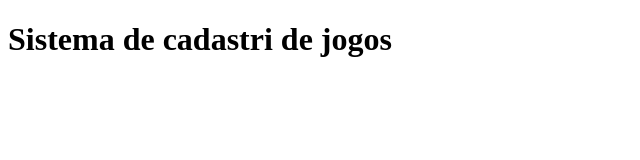
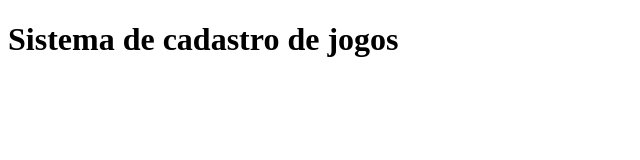
Before and after one commit to DanielPFerreira/sistema-de-cadastro, a plain HTML site: page index.html in a window 1280 px wide. Shown: the whole page, without its empty margins (0-640 px from the left). Drawn offline with Linux system fonts and the light colour scheme.

```diff
--- a/index.html
+++ b/index.html
@@ -6,7 +6,7 @@
     <title>Meus jogos</title>
 </head>
 <body>
-    <h1>Sistema de cadastri de jogos</h1>
+    <h1>Sistema de cadastro de jogos</h1>
 	<script src="app.js"></script>
 </body>
 </html>
```
